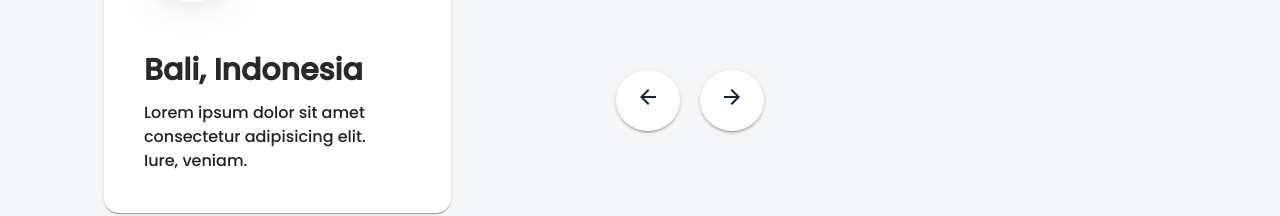
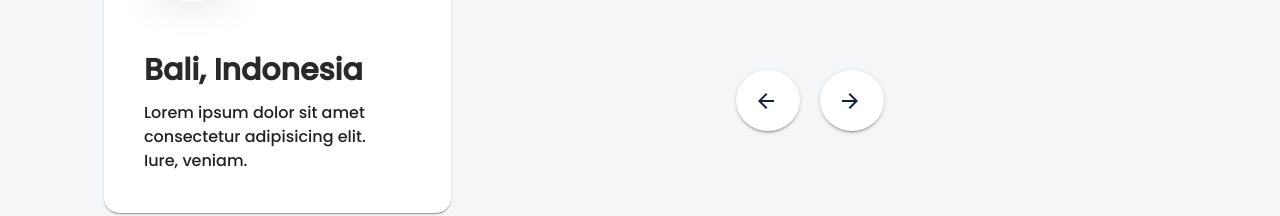
Before and after one commit to jallenmanaloto/Travel-Agency, a React (Create React App) app: page / in a window 1280 px wide. Shown: the part 2175-2391 px from the top of the page. Built offline with nearby package versions, Linux system fonts and the light colour scheme.

Commit message:
Fixed margin and display on breakpoint

```diff
--- a/src/components/landing/explore/Buttons.js
+++ b/src/components/landing/explore/Buttons.js
@@ -26,18 +26,18 @@ const Buttons = () => {
         variant="contained"
         sx={{
           mr: "10px",
-          ml: { sm: 10, md: 10 },
-          display: { xs: "none", sm: "inline-block" },
+          ml: { sm: 25, md: 25 },
+          display: { xs: "none", sm: "inline" },
         }}
       >
-        <ArrowBackIcon />
+        <ArrowBackIcon sx={{ mt: 1, mr: 0.5 }} />
       </Button>
       <Button
         className={classes.navigation}
         variant="contained"
-        sx={{ ml: "10px", display: { xs: "none", sm: "inline-block" } }}
+        sx={{ ml: "10px", display: { xs: "none", sm: "inline" } }}
       >
-        <ArrowForwardIcon />
+        <ArrowForwardIcon sx={{ mt: 1, mr: 0.5 }} />
       </Button>
     </div>
   );
```
